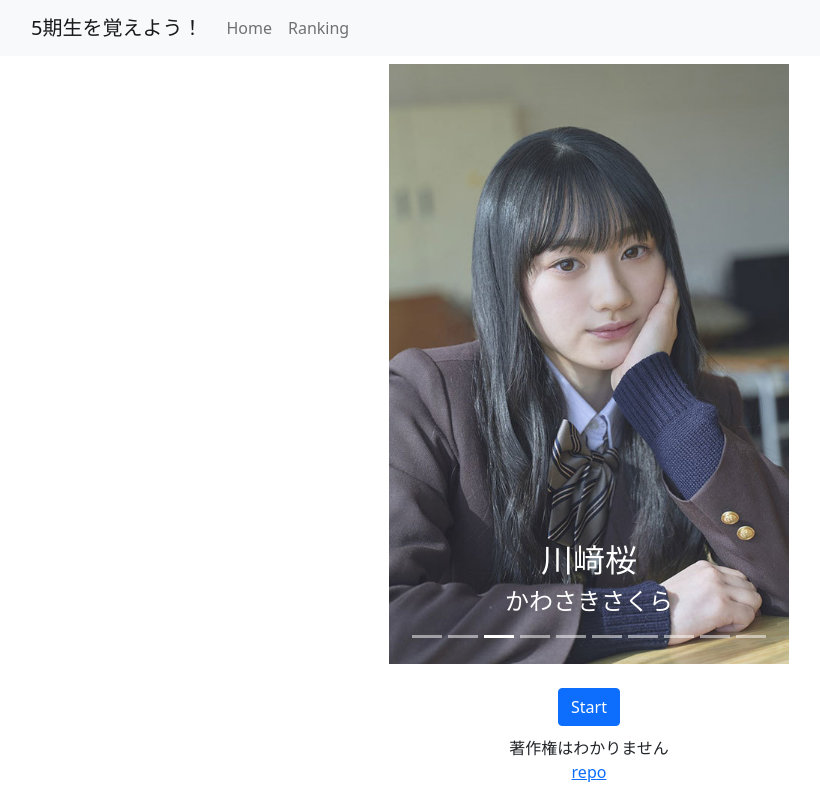
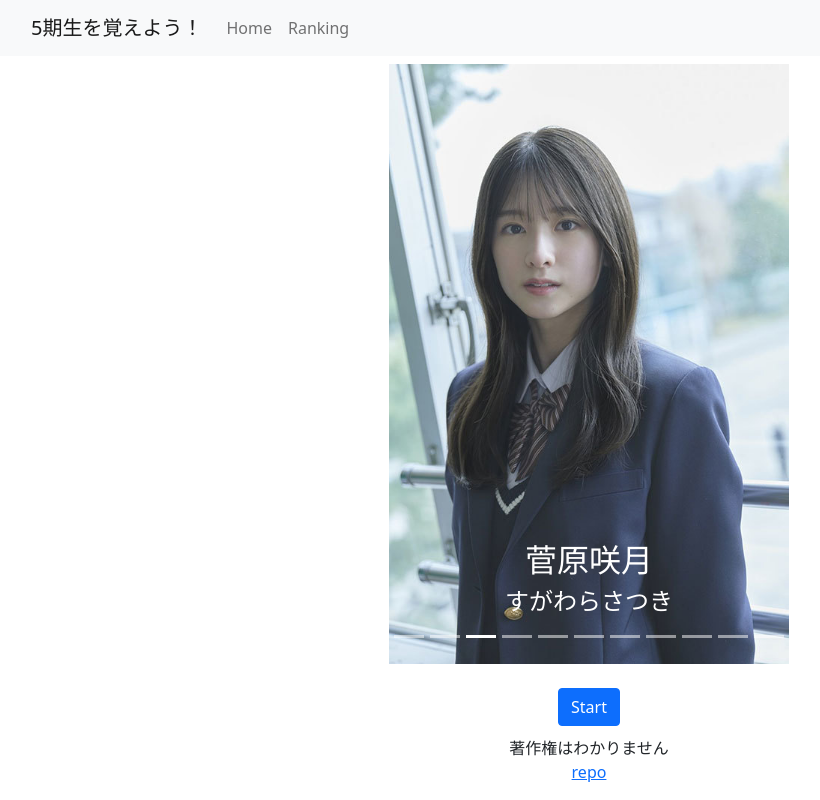
Before and after one commit to Yutarotaro/memorize-fifth-generation, a React (Create React App) app: page / in a window 1280 px wide. Shown: the whole page, without its empty margins (51-871 px from the left). Built offline with nearby package versions, Linux system fonts and the light colour scheme.

Commit message:
リンク周りを修正

```diff
--- a/src/App.js
+++ b/src/App.js
@@ -86,6 +86,12 @@
 		name:"川﨑桜",
 		kana:"かわさきさくら",
 	},
+	{
+		id:10,
+		src:"/image/okamoto.jpeg",
+		name:"岡本姫奈",
+		kana:"おかもとひな",
+	},
 
 ];
 
--- a/src/Game.js
+++ b/src/Game.js
@@ -1,72 +1,8 @@
-import React from 'react';
+import React, { useState, useEffect } from 'react';
 import './App.css';
 import CountDown from './countDown';
 import {Carousel, Button, Navbar, Container, Nav } from 'react-bootstrap'
 import { HashRouter, BrowserRouter, Route, Routes } from 'react-router-dom';
-
-const members = [
-	{
-		id:0,
-		src:"/image/aruno.jpeg",
-		name:"中西アルノ",
-		kana:"なかにしあるの",
-	},
-	{
-		id:1,
-		src:"/image/ioki.jpeg",
-		name:"五百城茉央",
-		kana:"いおきまお",
-	},
-	{
-		id:2,
-		src:"/image/nagi.jpeg",
-		name:"井上和",
-		kana:"いのうえなぎ",
-	},
-	{
-		id:3,
-		src:"/image/tomisato.jpeg",
-		name:"冨里奈央",
-		kana:"とみさとなお",
-	},
-	{
-		id:4,
-		src:"/image/ichinose.jpeg",
-		name:"一ノ瀬美空",
-		kana:"いちのせみく",
-	},
-	{
-		id:5,
-		src:"/image/sugawara.jpeg",
-		name:"菅原咲月",
-		kana:"すがわらさつき",
-	},
-	{
-		id:6,
-		src:"/image/ogawa.jpeg",
-		name:"小川彩",
-		kana:"おがわあや",
-	},
-	{
-		id:7,
-		src:"/image/okuda.jpeg",
-		name:"奥田いろは",
-		kana:"おくだいろは",
-	},
-	{
-		id:8,
-		src:"/image/ikeda.jpeg",
-		name:"池田瑛紗",
-		kana:"いけだてれさ",
-	},
-	{
-		id:9,
-		src:"/image/kawasaki.jpeg",
-		name:"川﨑桜",
-		kana:"かわさきさくら",
-	},
-
-];
 
 
 
```
